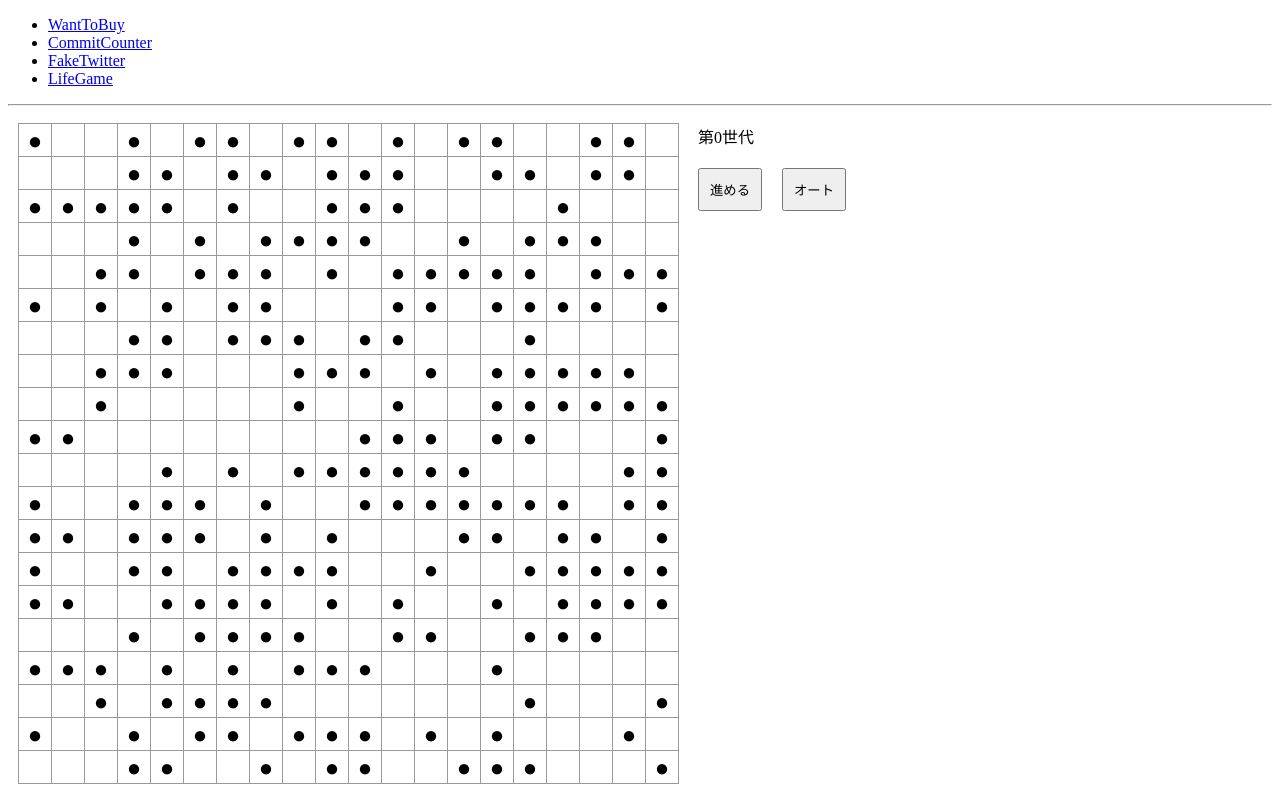
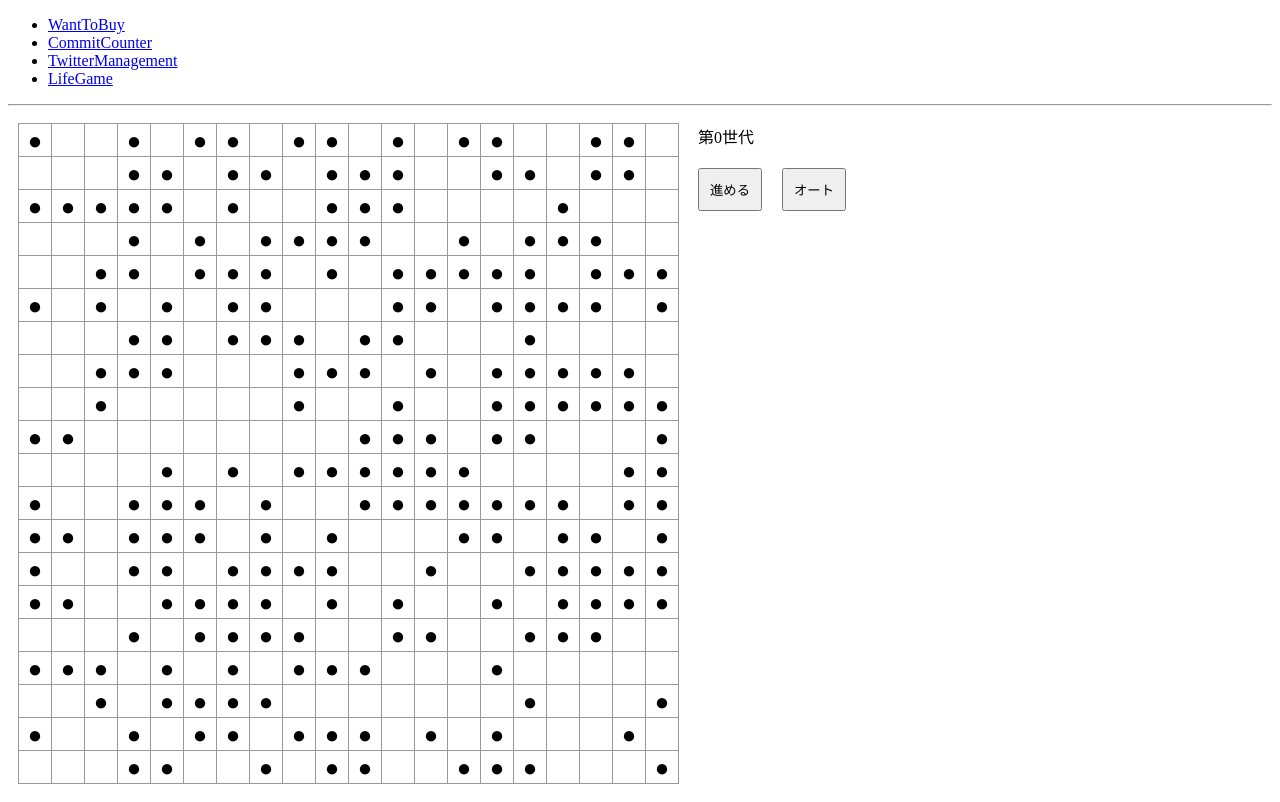
Before and after one commit to SparrowDev514/react-ts-project, a React (Vite) app: page /lifeGame in a window 1280 px wide. Built offline with nearby package versions, Linux system fonts and the light colour scheme.

Commit message:
ファイル名の変更

```diff
--- a/src/pages/FakeTwitter.tsx
+++ /dev/null
@@ -1,5 +0,0 @@
-const FakeTwitter = () => {
-  return <div className="FakeTwitter">工事中</div>;
-};
-
-export default FakeTwitter;
--- a/src/pages/LifeGame.tsx
+++ b/src/pages/LifeGame.tsx
@@ -129,6 +129,7 @@ const LifeGame = () => {
     return row;
   };
 
+  // TODO: CSSを後で分離する;
   const lifeGameStyle = {
     display: "flex",
   };
--- /dev/null
+++ b/src/pages/TwitterManagement.tsx
@@ -0,0 +1,5 @@
+const TwitterManagement = () => {
+  return <div className="TwitterManagement">工事中</div>;
+};
+
+export default TwitterManagement;
--- a/src/router/Nav.tsx
+++ b/src/router/Nav.tsx
@@ -3,7 +3,7 @@ import { BrowserRouter, Routes, Route, Link } from "react-router-dom";
 
 import WantToBuy from "../pages/WantToBuy";
 import CommitCounter from "../pages/CommitCounter";
-import FakeTwitter from "../pages/FakeTwitter";
+import TwitterManagement from "../pages/TwitterManagement";
 import LifeGame from "../pages/LifeGame";
 const Nav: VFC = () => {
   return (
@@ -21,7 +21,7 @@ const Nav: VFC = () => {
               <Link to="/commitCounter">CommitCounter</Link>
             </li>
             <li>
-              <Link to="/fakeTwitter">FakeTwitter</Link>
+              <Link to="/TwitterManagement">TwitterManagement</Link>
             </li>
             <li>
               <Link to="/lifeGame">LifeGame</Link>
@@ -32,7 +32,7 @@ const Nav: VFC = () => {
         <Routes>
           <Route path="/wantToBuy" element={<WantToBuy />} />
           <Route path="/commitCounter" element={<CommitCounter />} />
-          <Route path="/fakeTwitter" element={<FakeTwitter />} />
+          <Route path="/TwitterManagement" element={<TwitterManagement />} />
           <Route path="/lifeGame" element={<LifeGame />} />
         </Routes>
       </div>
```
